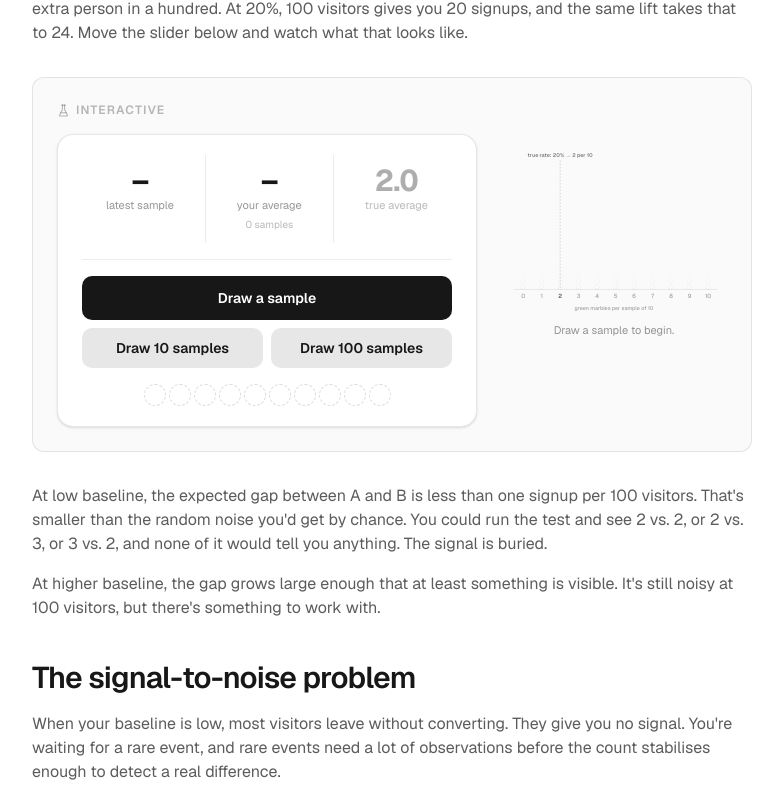
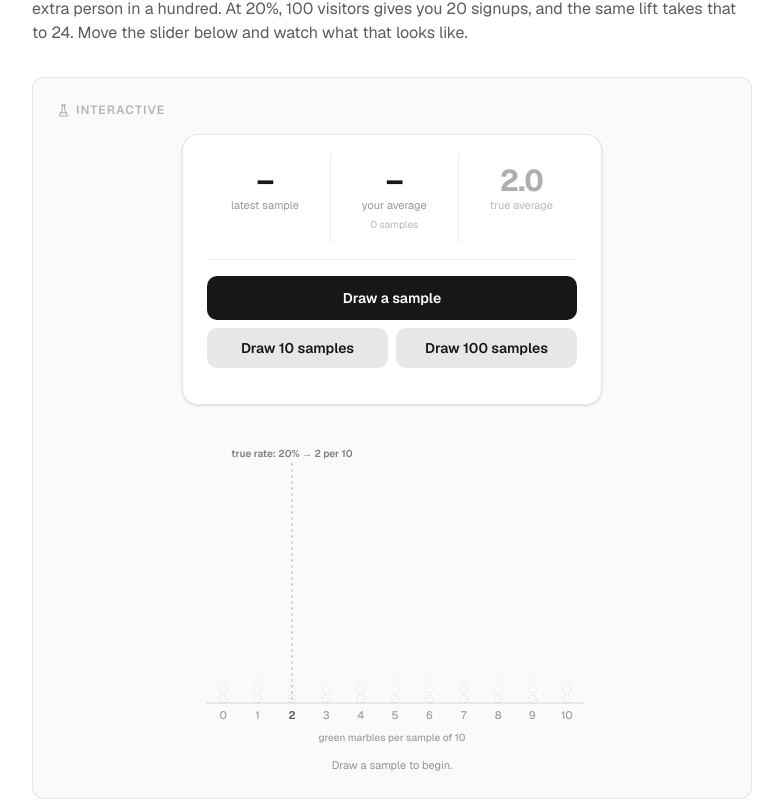
Before and after one commit to codedebugrepeat/ab-test-guide, a Next.js app: page /how-many-visitors-do-you-need in a window 1280 px wide. Shown: the part 857-1660 px from the top of the page, without its empty margins (120-903 px from the left). Built offline with nearby package versions, Linux system fonts and the light colour scheme.

Commit message:
Hide rows on page 2 to make vertical space for distribution widget below.

```diff
--- a/components/tutorial/marble-sampling-widget.tsx
+++ b/components/tutorial/marble-sampling-widget.tsx
@@ -54,11 +54,13 @@ function StatCard({
 type MarbleSamplingWidgetProps = {
   onSample?: (count: number) => void;
   onReset?: () => void;
+  hideRows?: boolean;
 };
 
 export function MarbleSamplingWidget({
   onSample,
   onReset,
+  hideRows = false,
 }: MarbleSamplingWidgetProps = {}) {
   const [samples, setSamples] = useState<Sample[]>([]);
   const drawCount = useRef(0);
@@ -326,7 +328,7 @@ export function MarbleSamplingWidget({
         {/* Screen-reader live region */}
         <div aria-live="polite" className="sr-only">{liveText}</div>
 
-        <div className="flex flex-col items-center">
+        {!hideRows && <div className="flex flex-col items-center">
           {batchPending ? (
             // Phase 1 of 100-draw: pulse indicator while stats settle
             <div
@@ -383,7 +385,7 @@ export function MarbleSamplingWidget({
               )}
             </div>
           )}
-        </div>
+        </div>}
       </div>
     </div>
   );
--- a/components/tutorial/sampling-distribution-builder.tsx
+++ b/components/tutorial/sampling-distribution-builder.tsx
@@ -8,16 +8,13 @@ export function SamplingDistributionBuilder() {
   const [counts, setCounts] = useState<number[]>([]);
 
   return (
-    <div className="flex flex-col items-center gap-6 md:flex-row md:items-start md:justify-center md:gap-6">
-      <div className="shrink-0">
-        <MarbleSamplingWidget
-          onSample={(count) => setCounts((prev) => [...prev, count])}
-          onReset={() => setCounts([])}
-        />
-      </div>
-      <div className="flex w-full min-w-0 justify-center md:flex-1 md:pt-2">
-        <DiscreteSamplingDistribution counts={counts} />
-      </div>
+    <div className="flex flex-col items-center gap-6">
+      <MarbleSamplingWidget
+        onSample={(count) => setCounts((prev) => [...prev, count])}
+        onReset={() => setCounts([])}
+        hideRows
+      />
+      <DiscreteSamplingDistribution counts={counts} />
     </div>
   );
 }
```
